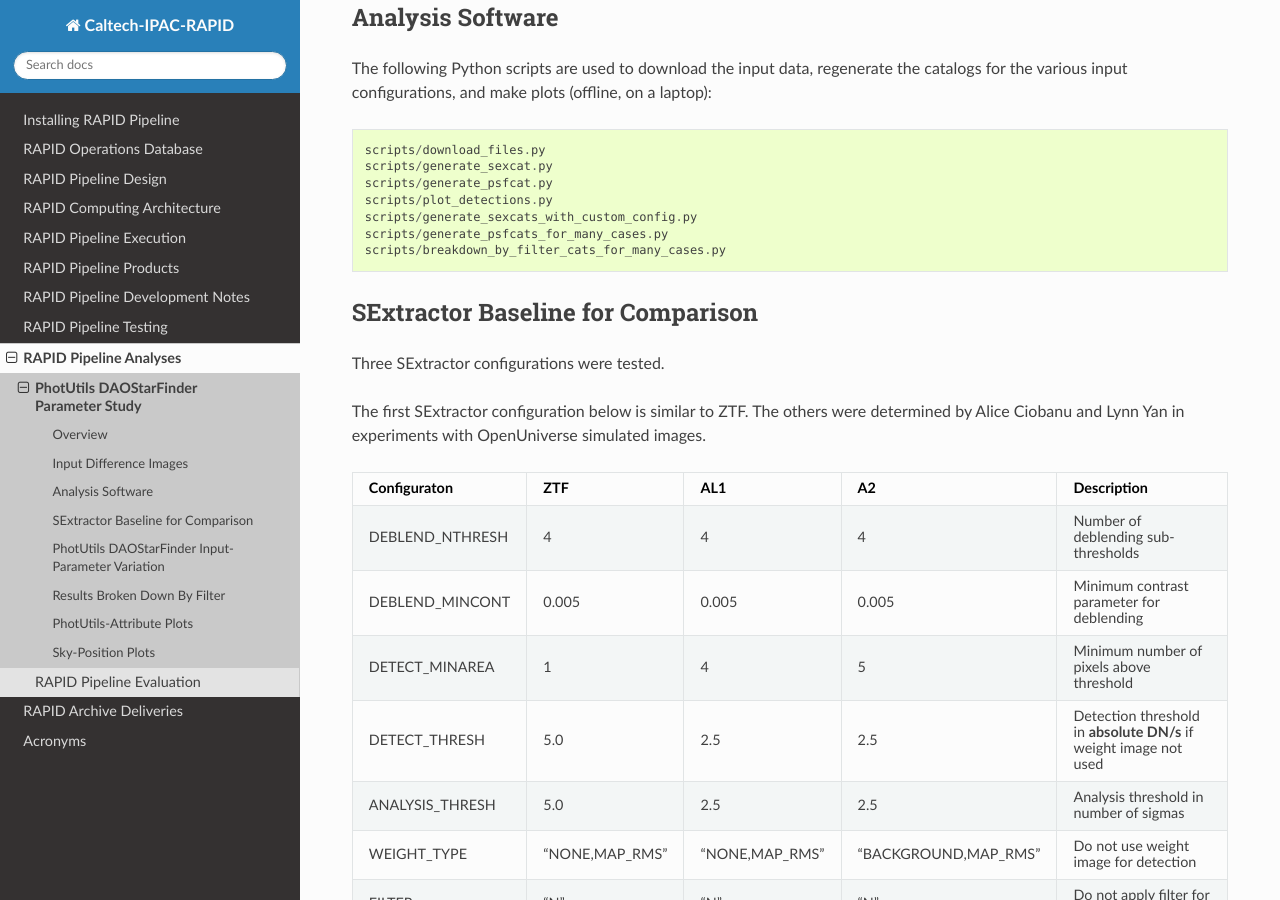
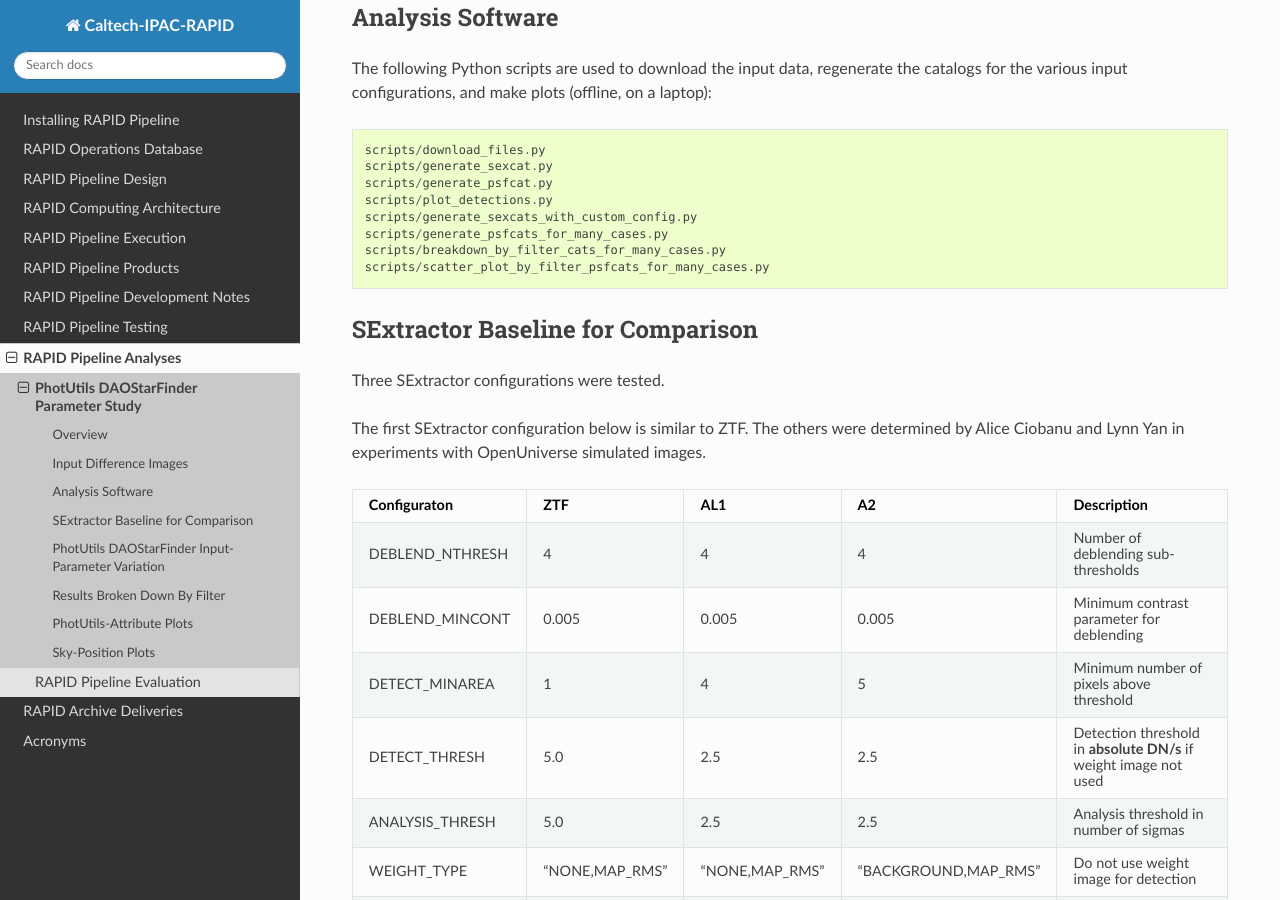
Before and after one commit to Caltech-IPAC/rapid, a Sphinx documentation site: the page built from docs/source/analyses/photutils_daostarfinder_parameters/photutils_daostarfinder_parameters.rst, in a window 1280 px wide and 900 px high, scrolled down 639 px. Built offline with Sphinx 7.4.7 and the Read the Docs theme 3.1.0, drawn with Linux system fonts in a browser that asks for light colours.

Commit message:
Add scripts/scatter_plot_by_filter_psfcats_for_many_cases.py to the list of scripts used in the analysis.

```diff
--- a/docs/source/analyses/photutils_daostarfinder_parameters/photutils_daostarfinder_parameters.rst
+++ b/docs/source/analyses/photutils_daostarfinder_parameters/photutils_daostarfinder_parameters.rst
@@ -44,6 +44,7 @@ and make plots (offline, on a laptop):
     scripts/generate_sexcats_with_custom_config.py
     scripts/generate_psfcats_for_many_cases.py
     scripts/breakdown_by_filter_cats_for_many_cases.py
+    scripts/scatter_plot_by_filter_psfcats_for_many_cases.py
 
 
 SExtractor Baseline for Comparison
```
